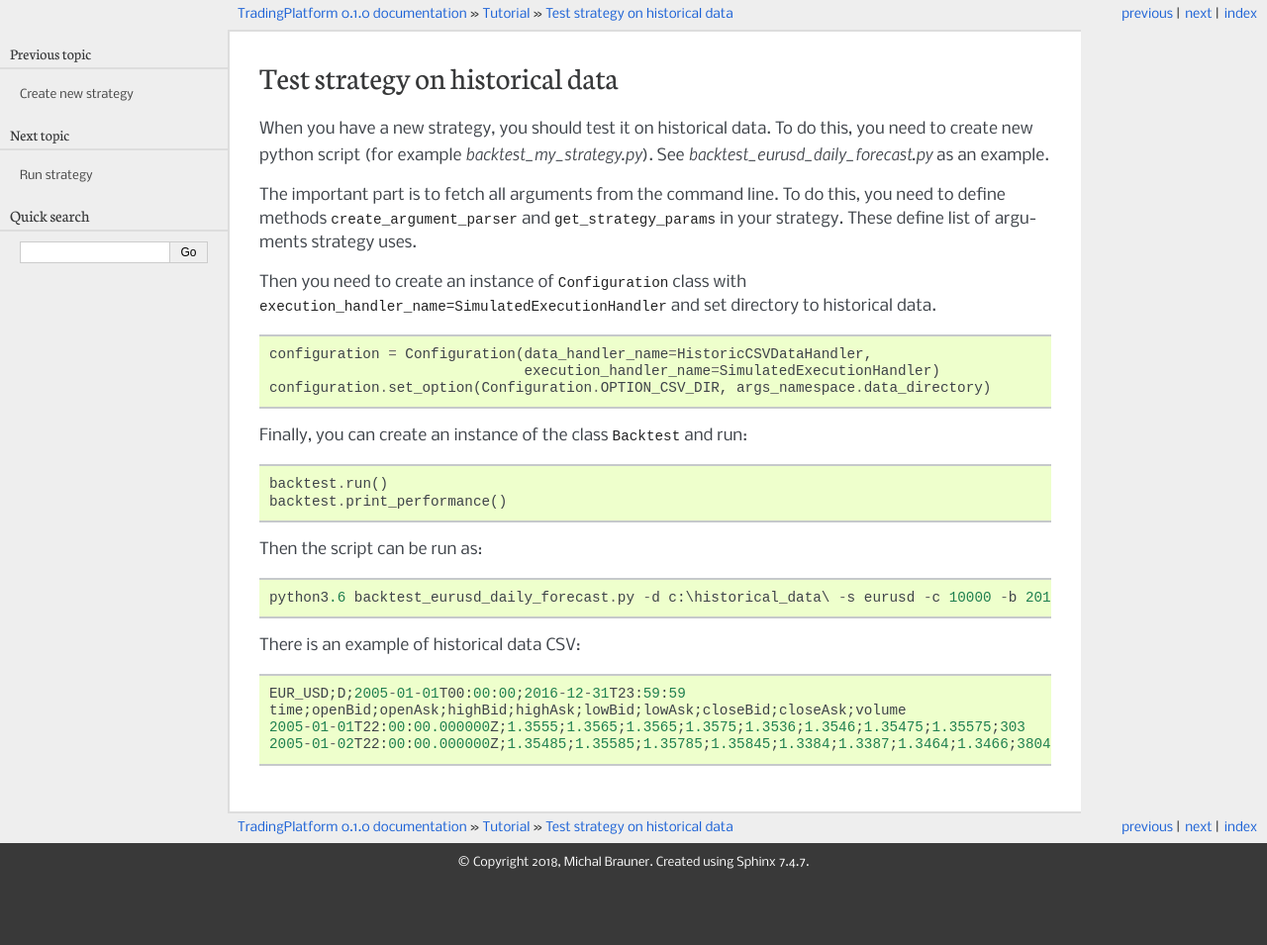
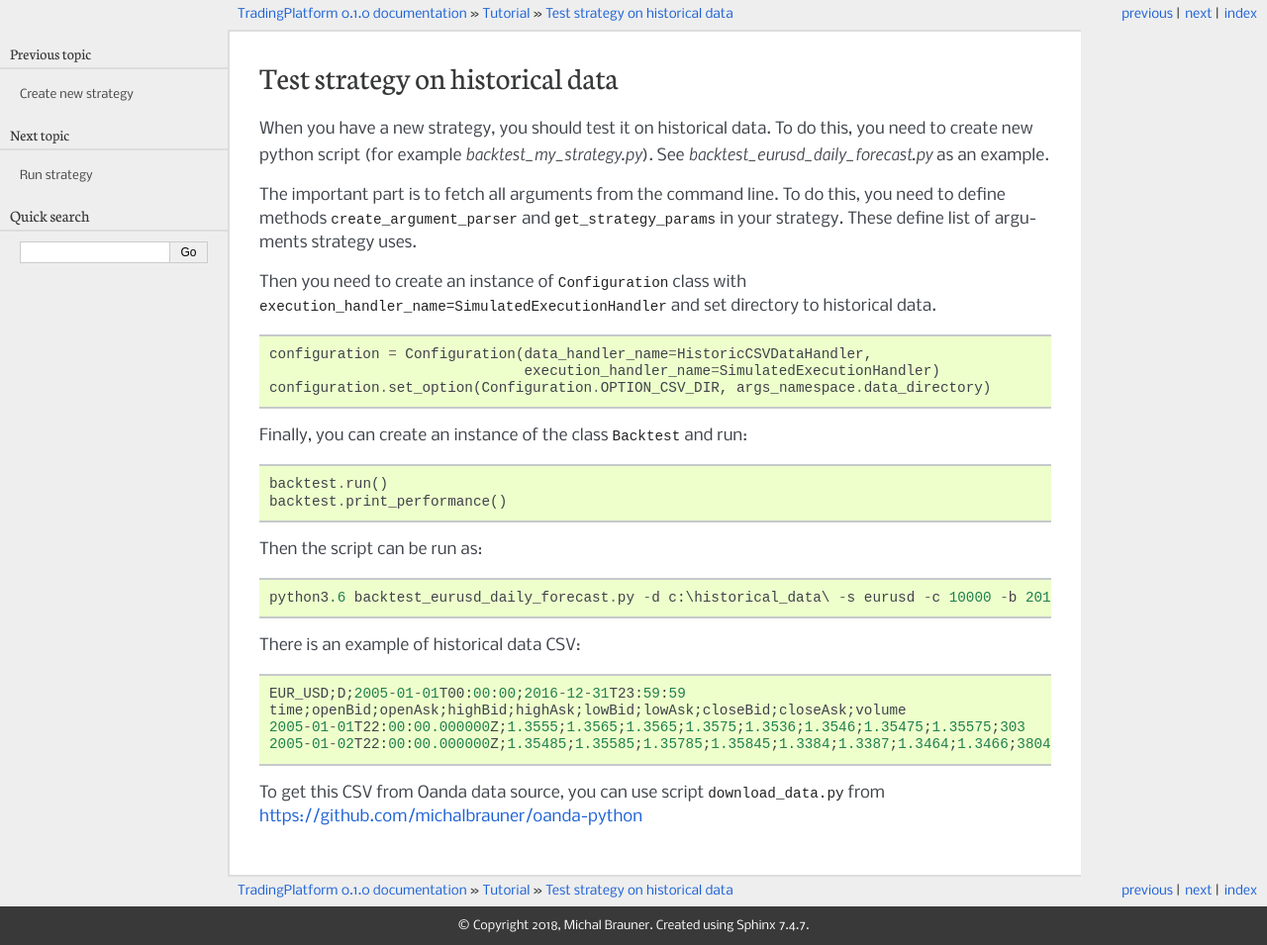
Before and after one commit to michalbrauner/trading_platform, a Sphinx documentation site: the page built from docs/tutorial/backtest.rst, in a window 1280 px wide. Shown: the whole page at 99% size. Built offline with Sphinx 7.4.7, drawn with Linux system fonts in a browser that asks for light colours; before the commit the page ends 900 px from its top, so only the background shows below that.

Commit message:
update docs

```diff
--- a/docs/tutorial/backtest.rst
+++ b/docs/tutorial/backtest.rst
@@ -39,3 +39,6 @@ There is an example of historical data CSV:
     time;openBid;openAsk;highBid;highAsk;lowBid;lowAsk;closeBid;closeAsk;volume
     2005-01-01T22:00:00.000000Z;1.3555;1.3565;1.3565;1.3575;1.3536;1.3546;1.35475;1.35575;303
     2005-01-02T22:00:00.000000Z;1.35485;1.35585;1.35785;1.35845;1.3384;1.3387;1.3464;1.3466;38042
+
+To get this CSV from Oanda data source, you can use script :code:`download_data.py`
+from https://github.com/michalbrauner/oanda-python
```
